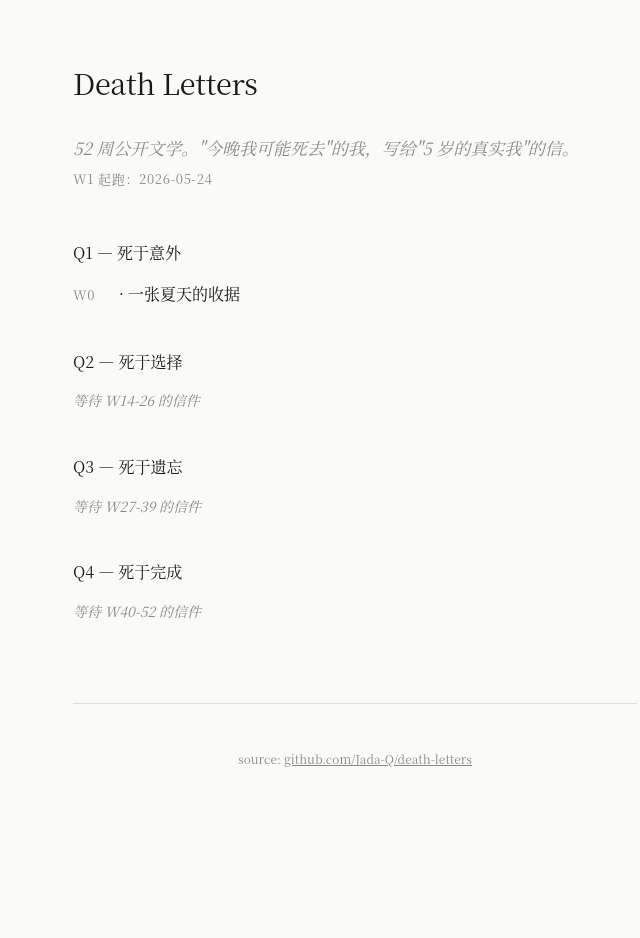
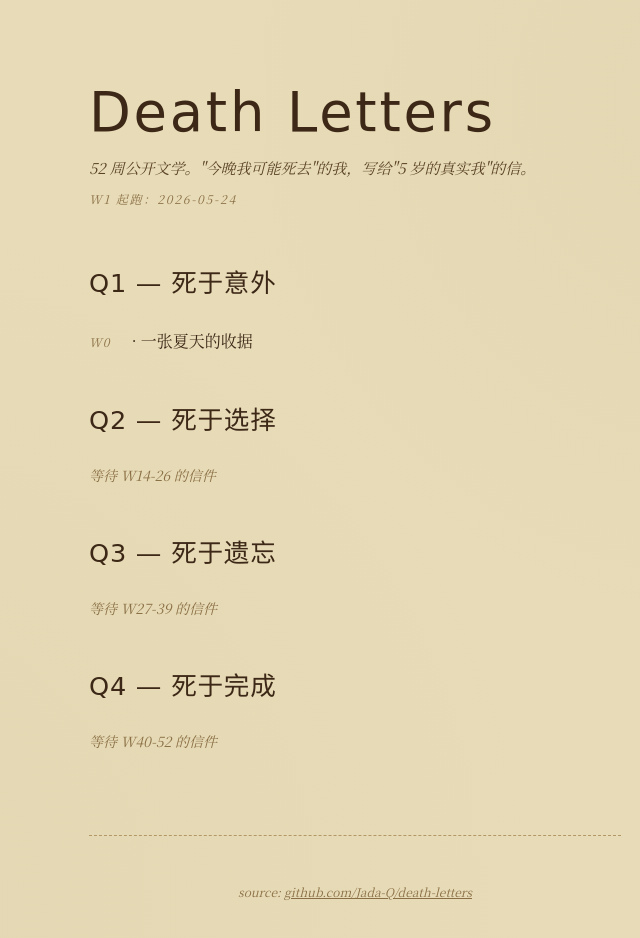
Before and after one commit to Jada-Q/death-letters, a website: page docs/index.html in a window 1280 px wide. Shown: the whole page, without its empty margins (285-925 px from the left). Before the commit the page ends 877 px from the top, so only its background shows below. Drawn offline with Linux system fonts and the light colour scheme; a web font is replaced by a local one.

Commit message:
feat(site): handwritten letter-paper aesthetic (Long Cang + deep-brown ink, paper bg)
- Google Fonts: Long Cang (CJK handwriting) + Indie Flower (Latin)
- ink #3d2817, paper #e8dcb8 with radial corner tints
- letter: handwriting for h1, opening line, signature; serif for body
- index: handwriting for site title + quarter headers; serif for letter links
- accent: red · for letter title separator; dashed rules for footers

```diff
--- a/docs/index.html
+++ b/docs/index.html
@@ -4,6 +4,7 @@
 <meta charset="utf-8">
 <meta name="viewport" content="width=device-width, initial-scale=1">
 <title>Death Letters</title>
+<link href="https://fonts.googleapis.com/css2?family=Long+Cang&family=Indie+Flower&display=swap" rel="stylesheet">
 <link rel="stylesheet" href="style.css">
 </head>
 <body class="index-page">
--- a/docs/style.css
+++ b/docs/style.css
@@ -1,68 +1,104 @@
 :root {
+  --paper: #e8dcb8;
+  --paper-tint: rgba(120, 90, 40, 0.04);
+  --ink: #3d2817;
+  --ink-soft: #5a4226;
+  --meta: #8a6f45;
+  --rule: #b29867;
+  --accent: #8b2c1a;
+  --hand: 'Long Cang', cursive;
+  --hand-sig-en: 'Indie Flower', cursive;
   --serif: 'Source Han Serif SC', 'Songti SC', 'Noto Serif CJK SC', 'Crimson Text', Georgia, serif;
-  --bg: #fafaf7;
-  --fg: #1a1a1a;
-  --meta: #888;
-  --rule: #ddd;
-  --link: #1a1a1a;
 }
 
 * { box-sizing: border-box; }
 
 body {
   font-family: var(--serif);
-  background: var(--bg);
-  color: var(--fg);
+  background:
+    radial-gradient(circle at 80% 10%, var(--paper-tint) 0%, transparent 40%),
+    radial-gradient(circle at 10% 90%, var(--paper-tint) 0%, transparent 50%),
+    var(--paper);
+  color: var(--ink);
   max-width: 36em;
   margin: 0 auto;
-  padding: 4rem 1.5rem 6rem;
+  padding: 5rem 2.5rem 6rem;
   font-size: 17px;
-  line-height: 1.75;
+  line-height: 1.95;
 }
 
-a { color: var(--link); }
-a:hover { opacity: 0.6; }
-
-.meta {
-  color: var(--meta);
-  font-size: 12px;
-  letter-spacing: 0.1em;
-  text-transform: uppercase;
-  margin: 0 0 1.5rem;
-}
+a { color: var(--ink); }
+a:hover { opacity: 0.65; }
 
 .back {
   color: var(--meta);
   text-decoration: none;
   font-size: 12px;
-  letter-spacing: 0.1em;
+  letter-spacing: 0.15em;
+  font-style: italic;
   display: inline-block;
   margin-bottom: 3rem;
 }
 
-h1 {
-  font-weight: 500;
-  font-size: 1.8rem;
-  letter-spacing: -0.01em;
-  margin: 0 0 2rem;
-  line-height: 1.3;
+.meta {
+  color: var(--meta);
+  font-size: 11px;
+  letter-spacing: 0.2em;
+  text-transform: uppercase;
+  margin: 0 0 0.5rem;
+  font-style: italic;
 }
 
-h2 {
-  font-weight: 500;
-  font-size: 0.95rem;
-  margin: 3rem 0 1rem;
-  color: var(--meta);
+/* ── Letter page ──────────────────────────────────────────────────────── */
+
+.letter-page h1 {
+  font-family: var(--hand);
+  font-weight: 400;
+  font-size: 3.4rem;
+  margin: 0 0 0.5rem;
+  line-height: 1.15;
+  color: var(--ink);
   letter-spacing: 0.05em;
 }
 
-article p { margin: 1.2rem 0; }
+.letter-page h1::after {
+  content: '·';
+  display: block;
+  text-align: center;
+  color: var(--accent);
+  font-size: 1.2rem;
+  margin: 1rem 0 2.5rem;
+  letter-spacing: 0.5em;
+}
+
+/* 首段「亲爱的 5 岁的我，」用手写体 */
+.letter-page article p:nth-of-type(1) {
+  font-family: var(--hand);
+  font-size: 1.8rem;
+  color: var(--ink-soft);
+  margin: 0 0 2rem;
+  padding-left: 1.5em;
+  line-height: 1.5;
+}
+
+.letter-page article p { margin: 1.4rem 0; }
+
+/* signature 行：末段（含 "—— 即将死去的我，W01"） */
+.letter-page article p:last-of-type {
+  font-family: var(--hand);
+  font-size: 1.8rem;
+  text-align: right;
+  margin-top: 4rem;
+  padding-right: 0.5em;
+  color: var(--ink);
+  line-height: 1.4;
+}
 
 article blockquote {
   margin: 1.5rem 0;
   padding-left: 1.5rem;
   border-left: 2px solid var(--rule);
-  color: var(--meta);
+  color: var(--ink-soft);
   font-style: italic;
 }
 
@@ -75,38 +111,53 @@ article hr {
 .signature-meta {
   margin-top: 4rem;
   padding-top: 1.5rem;
-  border-top: 1px solid var(--rule);
+  border-top: 1px dashed var(--rule);
   font-size: 12px;
   color: var(--meta);
+  font-style: italic;
+  font-family: var(--serif);
 }
 
-.signature-meta p {
-  margin: 0.3rem 0;
-}
+.signature-meta p { margin: 0.3rem 0; }
 
 .signature-meta .label {
   display: inline-block;
   min-width: 3em;
   margin-right: 0.6em;
-  letter-spacing: 0.1em;
+  letter-spacing: 0.15em;
   text-transform: uppercase;
   font-size: 10px;
   vertical-align: 0.1em;
+  font-style: normal;
+  font-family: var(--serif);
 }
 
-/* index */
+/* ── Index page ────────────────────────────────────────────────────────── */
+
+.index-page h1 {
+  font-family: var(--hand);
+  font-weight: 400;
+  font-size: 3.4rem;
+  margin: 0 0 0.5rem;
+  line-height: 1.2;
+  color: var(--ink);
+  letter-spacing: 0.05em;
+}
 
 .tagline {
-  color: var(--meta);
+  color: var(--ink-soft);
   margin: 0.5rem 0 0.3rem;
   font-style: italic;
+  font-size: 15px;
 }
 
 .start {
   color: var(--meta);
-  font-size: 13px;
+  font-size: 12px;
   margin: 0 0 3rem;
-  letter-spacing: 0.05em;
+  letter-spacing: 0.15em;
+  font-style: italic;
+  text-transform: uppercase;
 }
 
 .quarter {
@@ -114,11 +165,12 @@ article hr {
 }
 
 .quarter h2 {
-  font-size: 1rem;
-  margin: 0 0 0.8rem;
-  color: var(--fg);
-  text-transform: none;
-  letter-spacing: 0;
+  font-family: var(--hand);
+  font-size: 1.6rem;
+  font-weight: 400;
+  margin: 0 0 1rem;
+  color: var(--ink);
+  letter-spacing: 0.03em;
 }
 
 .quarter ul {
@@ -128,20 +180,26 @@ article hr {
 }
 
 .quarter li {
-  margin: 0.4rem 0;
+  margin: 0.5rem 0;
   font-size: 16px;
 }
 
 .quarter li a {
   text-decoration: none;
+  color: var(--ink);
+}
+
+.quarter li a:hover {
+  color: var(--accent);
 }
 
 .quarter .w {
   color: var(--meta);
-  font-size: 13px;
+  font-size: 12px;
   display: inline-block;
   min-width: 3.2em;
-  letter-spacing: 0.05em;
+  letter-spacing: 0.1em;
+  font-style: italic;
 }
 
 .quarter.empty .empty-note {
@@ -154,10 +212,11 @@ article hr {
 .site-footer {
   margin-top: 5rem;
   padding-top: 2rem;
-  border-top: 1px solid var(--rule);
+  border-top: 1px dashed var(--rule);
   font-size: 12px;
   color: var(--meta);
   text-align: center;
+  font-style: italic;
 }
 
 .site-footer a { color: var(--meta); }
--- a/scripts/build-site.mjs
+++ b/scripts/build-site.mjs
@@ -151,6 +151,7 @@ function pageWrap({ title, bodyClass, stylesheet, inner }) {
 <meta charset="utf-8">
 <meta name="viewport" content="width=device-width, initial-scale=1">
 <title>${escapeHtml(title)}</title>
+<link href="https://fonts.googleapis.com/css2?family=Long+Cang&family=Indie+Flower&display=swap" rel="stylesheet">
 <link rel="stylesheet" href="${stylesheet}">
 </head>
 <body class="${bodyClass}">
@@ -220,70 +221,106 @@ ${sections}
 // ── CSS ───────────────────────────────────────────────────────────────────
 
 const CSS = `:root {
+  --paper: #e8dcb8;
+  --paper-tint: rgba(120, 90, 40, 0.04);
+  --ink: #3d2817;
+  --ink-soft: #5a4226;
+  --meta: #8a6f45;
+  --rule: #b29867;
+  --accent: #8b2c1a;
+  --hand: 'Long Cang', cursive;
+  --hand-sig-en: 'Indie Flower', cursive;
   --serif: 'Source Han Serif SC', 'Songti SC', 'Noto Serif CJK SC', 'Crimson Text', Georgia, serif;
-  --bg: #fafaf7;
-  --fg: #1a1a1a;
-  --meta: #888;
-  --rule: #ddd;
-  --link: #1a1a1a;
 }
 
 * { box-sizing: border-box; }
 
 body {
   font-family: var(--serif);
-  background: var(--bg);
-  color: var(--fg);
+  background:
+    radial-gradient(circle at 80% 10%, var(--paper-tint) 0%, transparent 40%),
+    radial-gradient(circle at 10% 90%, var(--paper-tint) 0%, transparent 50%),
+    var(--paper);
+  color: var(--ink);
   max-width: 36em;
   margin: 0 auto;
-  padding: 4rem 1.5rem 6rem;
+  padding: 5rem 2.5rem 6rem;
   font-size: 17px;
-  line-height: 1.75;
+  line-height: 1.95;
 }
 
-a { color: var(--link); }
-a:hover { opacity: 0.6; }
-
-.meta {
-  color: var(--meta);
-  font-size: 12px;
-  letter-spacing: 0.1em;
-  text-transform: uppercase;
-  margin: 0 0 1.5rem;
-}
+a { color: var(--ink); }
+a:hover { opacity: 0.65; }
 
 .back {
   color: var(--meta);
   text-decoration: none;
   font-size: 12px;
-  letter-spacing: 0.1em;
+  letter-spacing: 0.15em;
+  font-style: italic;
   display: inline-block;
   margin-bottom: 3rem;
 }
 
-h1 {
-  font-weight: 500;
-  font-size: 1.8rem;
-  letter-spacing: -0.01em;
-  margin: 0 0 2rem;
-  line-height: 1.3;
+.meta {
+  color: var(--meta);
+  font-size: 11px;
+  letter-spacing: 0.2em;
+  text-transform: uppercase;
+  margin: 0 0 0.5rem;
+  font-style: italic;
 }
 
-h2 {
-  font-weight: 500;
-  font-size: 0.95rem;
-  margin: 3rem 0 1rem;
-  color: var(--meta);
+/* ── Letter page ──────────────────────────────────────────────────────── */
+
+.letter-page h1 {
+  font-family: var(--hand);
+  font-weight: 400;
+  font-size: 3.4rem;
+  margin: 0 0 0.5rem;
+  line-height: 1.15;
+  color: var(--ink);
   letter-spacing: 0.05em;
 }
 
-article p { margin: 1.2rem 0; }
+.letter-page h1::after {
+  content: '·';
+  display: block;
+  text-align: center;
+  color: var(--accent);
+  font-size: 1.2rem;
+  margin: 1rem 0 2.5rem;
+  letter-spacing: 0.5em;
+}
+
+/* 首段「亲爱的 5 岁的我，」用手写体 */
+.letter-page article p:nth-of-type(1) {
+  font-family: var(--hand);
+  font-size: 1.8rem;
+  color: var(--ink-soft);
+  margin: 0 0 2rem;
+  padding-left: 1.5em;
+  line-height: 1.5;
+}
+
+.letter-page article p { margin: 1.4rem 0; }
+
+/* signature 行：末段（含 "—— 即将死去的我，W01"） */
+.letter-page article p:last-of-type {
+  font-family: var(--hand);
+  font-size: 1.8rem;
+  text-align: right;
+  margin-top: 4rem;
+  padding-right: 0.5em;
+  color: var(--ink);
+  line-height: 1.4;
+}
 
 article blockquote {
   margin: 1.5rem 0;
   padding-left: 1.5rem;
   border-left: 2px solid var(--rule);
-  color: var(--meta);
+  color: var(--ink-soft);
   font-style: italic;
 }
 
@@ -296,38 +333,53 @@ article hr {
 .signature-meta {
   margin-top: 4rem;
   padding-top: 1.5rem;
-  border-top: 1px solid var(--rule);
+  border-top: 1px dashed var(--rule);
   font-size: 12px;
   color: var(--meta);
+  font-style: italic;
+  font-family: var(--serif);
 }
 
-.signature-meta p {
-  margin: 0.3rem 0;
-}
+.signature-meta p { margin: 0.3rem 0; }
 
 .signature-meta .label {
   display: inline-block;
   min-width: 3em;
   margin-right: 0.6em;
-  letter-spacing: 0.1em;
+  letter-spacing: 0.15em;
   text-transform: uppercase;
   font-size: 10px;
   vertical-align: 0.1em;
+  font-style: normal;
+  font-family: var(--serif);
 }
 
-/* index */
+/* ── Index page ────────────────────────────────────────────────────────── */
+
+.index-page h1 {
+  font-family: var(--hand);
+  font-weight: 400;
+  font-size: 3.4rem;
+  margin: 0 0 0.5rem;
+  line-height: 1.2;
+  color: var(--ink);
+  letter-spacing: 0.05em;
+}
 
 .tagline {
-  color: var(--meta);
+  color: var(--ink-soft);
   margin: 0.5rem 0 0.3rem;
   font-style: italic;
+  font-size: 15px;
 }
 
 .start {
   color: var(--meta);
-  font-size: 13px;
+  font-size: 12px;
   margin: 0 0 3rem;
-  letter-spacing: 0.05em;
+  letter-spacing: 0.15em;
+  font-style: italic;
+  text-transform: uppercase;
 }
 
 .quarter {
@@ -335,11 +387,12 @@ article hr {
 }
 
 .quarter h2 {
-  font-size: 1rem;
-  margin: 0 0 0.8rem;
-  color: var(--fg);
-  text-transform: none;
-  letter-spacing: 0;
+  font-family: var(--hand);
+  font-size: 1.6rem;
+  font-weight: 400;
+  margin: 0 0 1rem;
+  color: var(--ink);
+  letter-spacing: 0.03em;
 }
 
 .quarter ul {
@@ -349,20 +402,26 @@ article hr {
 }
 
 .quarter li {
-  margin: 0.4rem 0;
+  margin: 0.5rem 0;
   font-size: 16px;
 }
 
 .quarter li a {
   text-decoration: none;
+  color: var(--ink);
+}
+
+.quarter li a:hover {
+  color: var(--accent);
 }
 
 .quarter .w {
   color: var(--meta);
-  font-size: 13px;
+  font-size: 12px;
   display: inline-block;
   min-width: 3.2em;
-  letter-spacing: 0.05em;
+  letter-spacing: 0.1em;
+  font-style: italic;
 }
 
 .quarter.empty .empty-note {
@@ -375,10 +434,11 @@ article hr {
 .site-footer {
   margin-top: 5rem;
   padding-top: 2rem;
-  border-top: 1px solid var(--rule);
+  border-top: 1px dashed var(--rule);
   font-size: 12px;
   color: var(--meta);
   text-align: center;
+  font-style: italic;
 }
 
 .site-footer a { color: var(--meta); }
```
Also changed, not shown: docs/q1-accident/00-summer-popsicle-receipt.html (+1 -0 lines).
